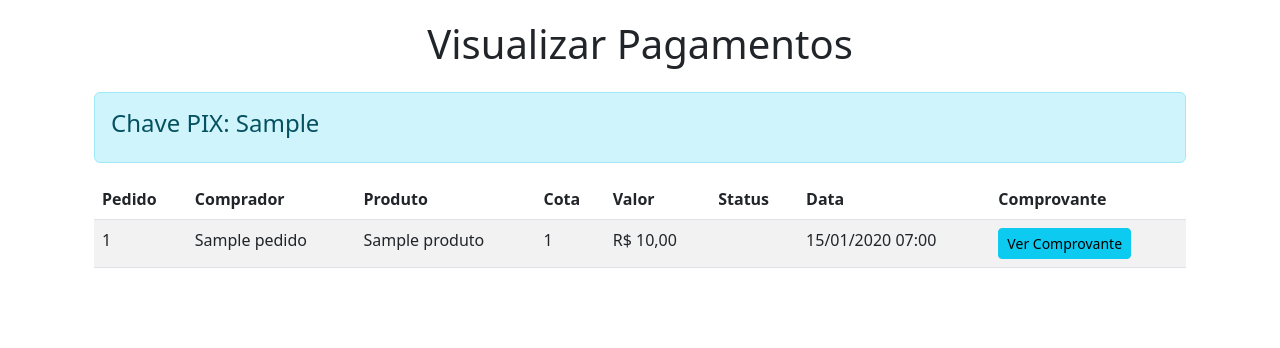
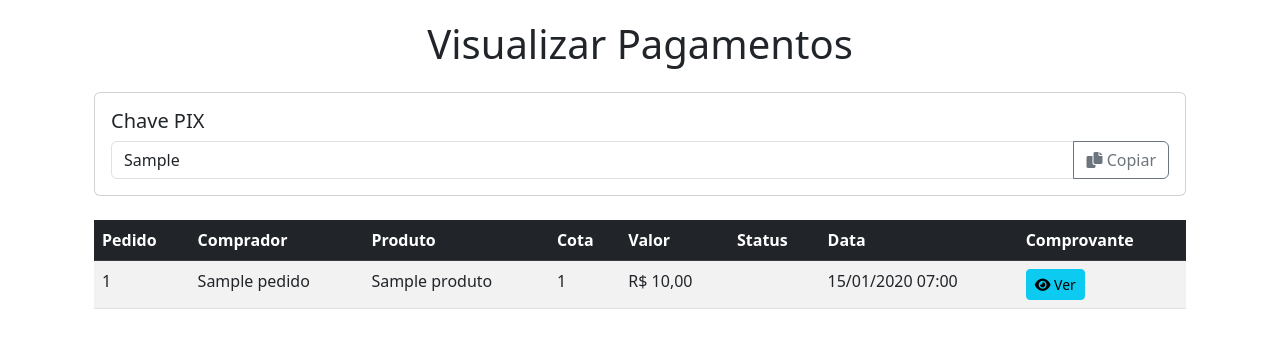
Before and after one commit to FrankdaSilva-arch/Sit-Pedagogia, a Django app: page /visualizar-pagamentos/ in a window 1280 px wide. Shown: the part 76-424 px from the top of the page. Run offline with Django 4.2, Linux system fonts and the light colour scheme; tables that the repository leaves empty hold one stand-in row (values such as "Sample post").

Commit message:
Restaurando template original de visualizar pagamentos com melhorias visuais

```diff
--- a/loja/templates/loja/visualizar_pagamentos.html
+++ b/loja/templates/loja/visualizar_pagamentos.html
@@ -8,14 +8,22 @@
     <h1 class="text-center mb-4">Visualizar Pagamentos</h1>
 
     {% if configuracao %}
-        <div class="alert alert-info">
-            <h4>Chave PIX: {{ configuracao.chave_pix }}</h4>
+        <div class="card mb-4">
+            <div class="card-body">
+                <h5 class="card-title">Chave PIX</h5>
+                <div class="input-group">
+                    <input type="text" class="form-control" value="{{ configuracao.chave_pix }}" readonly>
+                    <button class="btn btn-outline-secondary" type="button" onclick="copiarChavePix()">
+                        <i class="fas fa-copy"></i> Copiar
+                    </button>
+                </div>
+            </div>
         </div>
     {% endif %}
 
     <div class="table-responsive">
-        <table class="table table-striped">
-            <thead>
+        <table class="table table-striped table-hover">
+            <thead class="table-dark">
                 <tr>
                     <th>Pedido</th>
                     <th>Comprador</th>
@@ -48,7 +56,7 @@
                         <td>
                             {% if pedido.comprovantes.all %}
                                 <a href="{{ pedido.comprovantes.first.arquivo.url }}" target="_blank" class="btn btn-sm btn-info">
-                                    Ver Comprovante
+                                    <i class="fas fa-eye"></i> Ver
                                 </a>
                             {% else %}
                                 <span class="badge bg-secondary">Sem comprovante</span>
@@ -65,3 +73,23 @@
     </div>
 </div>
 {% endblock %}
+
+{% block extra_js %}
+<script>
+    function copiarChavePix() {
+        const chavePix = event.target.closest('.input-group').querySelector('input');
+        chavePix.select();
+        document.execCommand('copy');
+
+        // Mostrar mensagem de sucesso
+        const botao = event.target.closest('button');
+        const textoOriginal = botao.innerHTML;
+        botao.innerHTML = '<i class="fas fa-check"></i> Copiado!';
+
+        // Restaurar texto original após 2 segundos
+        setTimeout(() => {
+            botao.innerHTML = textoOriginal;
+        }, 2000);
+    }
+</script>
+{% endblock %}
```
